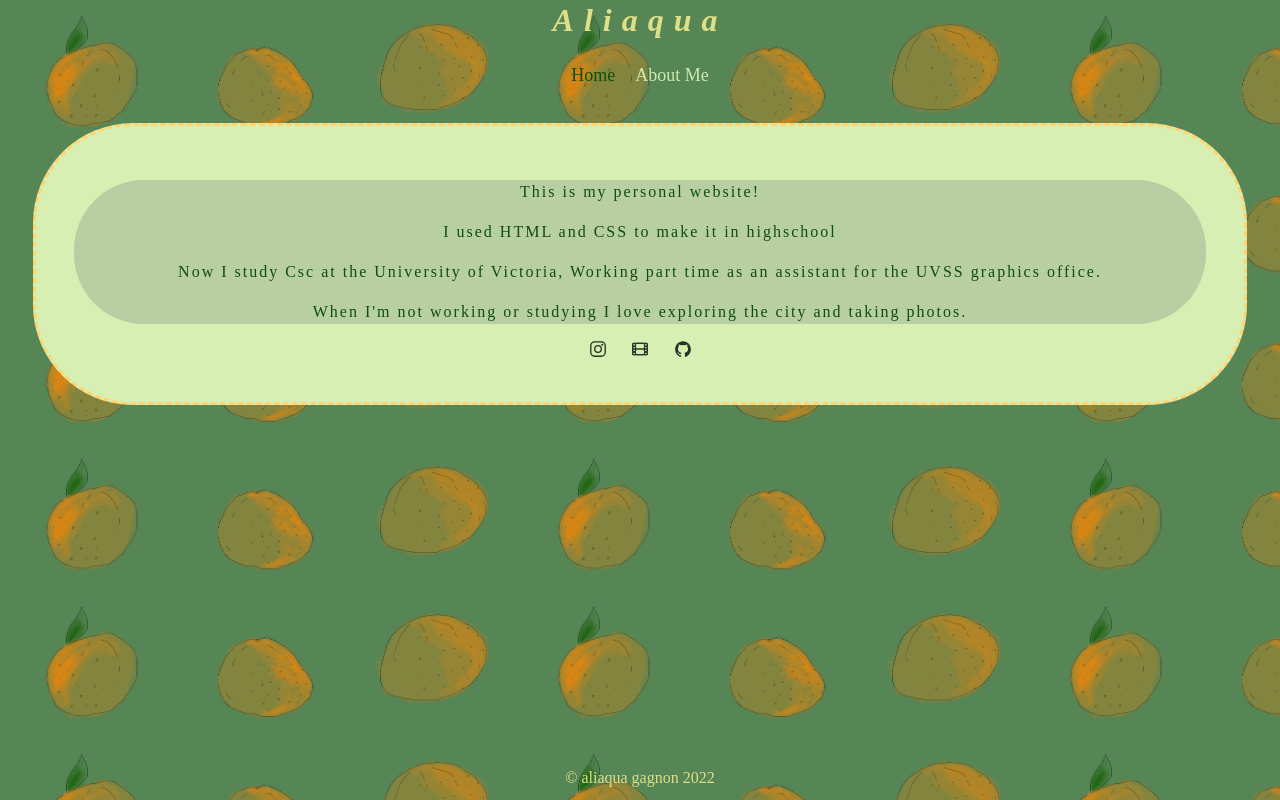
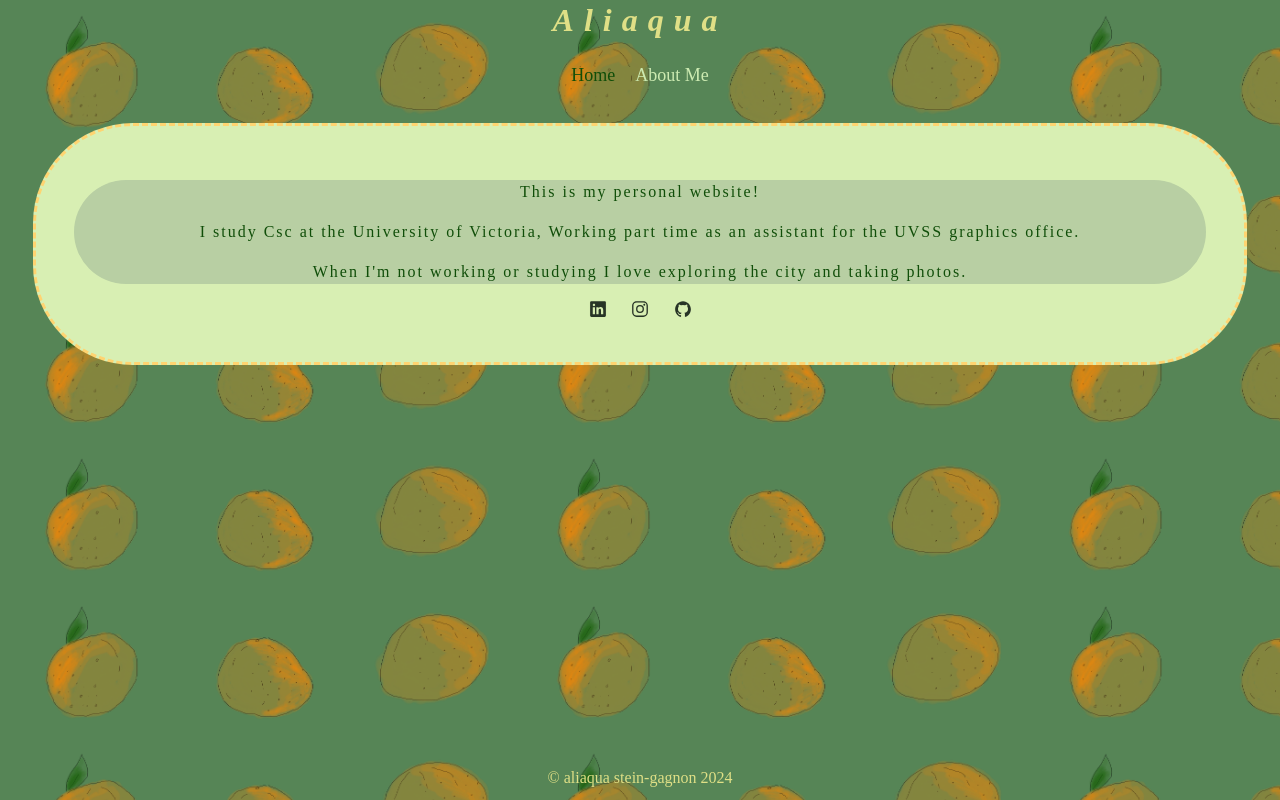
Before and after one commit to aliaquaa/aliaqua, a plain HTML site: page indexabout.html in a window 1280 px wide. Drawn offline with nearby package versions, Linux system fonts and the light colour scheme; a web font is replaced by a local one.

Commit message:
updated links

```diff
--- a/indexabout.html
+++ b/indexabout.html
@@ -34,22 +34,24 @@
 
                 <div class="learning">
                   <p>This is my personal website!</p>
-                  <p>I used HTML and CSS to make it in highschool</p>
-                  <p>Now I study Csc at the University of Victoria, Working part time as an assistant for the UVSS graphics office.</p>
+
+                  <p>I study Csc at the University of Victoria, Working part time as an assistant for the UVSS graphics office.</p>
                   <p>When I'm not working or studying I love exploring the city and taking photos.</p>
                 </div>
 
 
-              <a href="https://instagram.com/aligagnon_" class="instagramlogo" target="_blank">
-                <ion-icon name="logo-instagram"></ion-icon>
-              </a>
-              <a href="https://letterboxd.com/aligagnon/" class="letterlogo" >
-               <ion-icon name="film-outline"></ion-icon> </a>
-              <a href="https://github.com/aliaquaa" class="gitlogo" target="_blank">  <ion-icon name="logo-github"></ion-icon>  </a>
+                <a class="logo" href="https://www.linkedin.com/in/ali-stein-gagnon-714440264/" target="_blank">
+                  <ion-icon name="logo-linkedin"></ion-icon>
+                  </a>
+
+                  <a href="https://instagram.com/aligagnon_" class="instagramlogo" target="_blank">
+                   <ion-icon name="logo-instagram"></ion-icon>
+                 </a>
+                 <a href="https://github.com/aliaquaa" class="gitlogo">  <ion-icon name="logo-github" target ="_blank"></ion-icon>  </a>
 
 
     </div>
-    <footer>© aliaqua gagnon 2022</footer>
+    <footer>© aliaqua stein-gagnon 2024</footer>
  </body>
 
 </html>
```
Also changed, not shown: index.html (+3 -12 lines).
